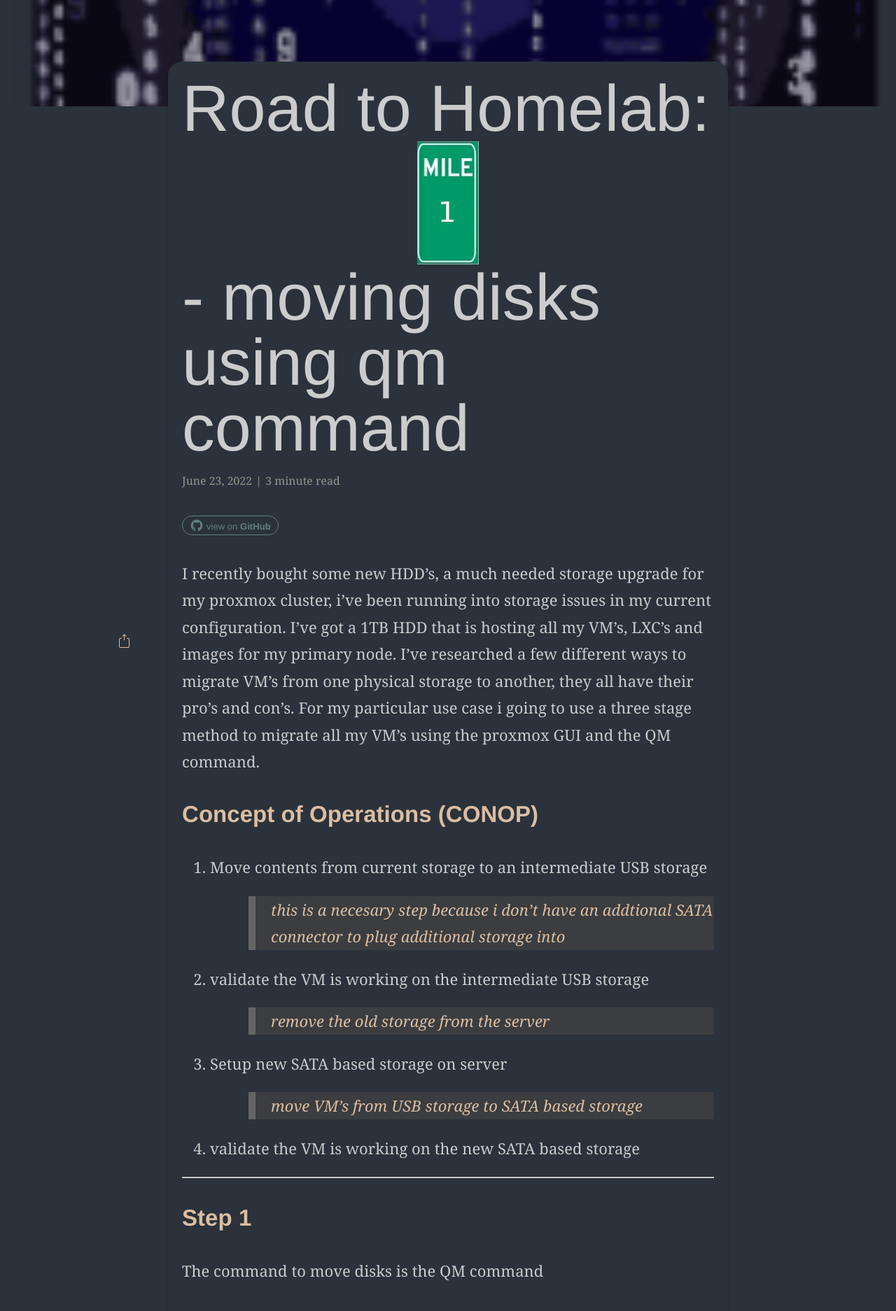
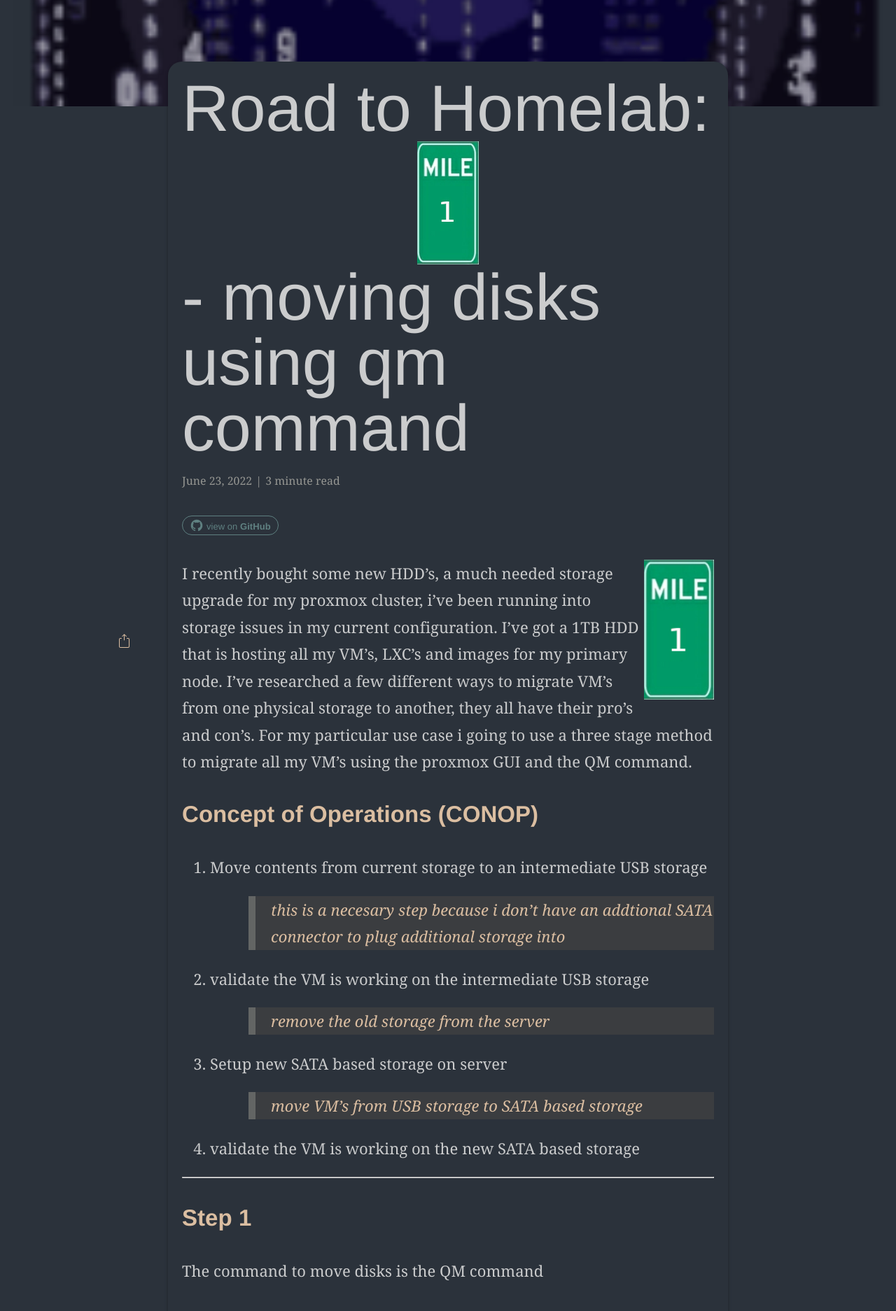
Before and after one commit to scottiepowell/gh-pages-blog.github.io, a Jekyll site: the page built from _posts/2022-06-23-moving-disks-with-qm-command.md.md, in a window 1280 px wide. Shown: the part 540-2414 px from the top of the page at 70% size. Built offline with Jekyll 4.4.1, drawn with Linux system fonts in a browser that asks for light colours; some web fonts are replaced; comment, search, counter and statistics services are not loaded.

Commit message:
Update 2022-06-23-moving-disks-with-qm-command.md.md

```diff
--- a/_posts/2022-06-23-moving-disks-with-qm-command.md.md
+++ b/_posts/2022-06-23-moving-disks-with-qm-command.md.md
@@ -12,6 +12,7 @@ description: "Moving vm's with the qm command"
 github:  scottiepowell/
 mathjax: yes
 ---
+<img align="right" width="100" height="100" src='/assets/img/posts/mile/Mile_marker_1.png'>
 
 I recently bought some new HDD's, a much needed storage upgrade for my proxmox cluster, i've been running into storage issues in my current configuration.  I've got a 1TB HDD that is hosting all my VM's, LXC's and images for my primary node.  I've researched a few different ways to migrate VM's from one physical storage to another, they all have their pro's and con's.  For my particular use case i going to use a three stage method to migrate all my VM's using the proxmox GUI and the QM command.
 
```
